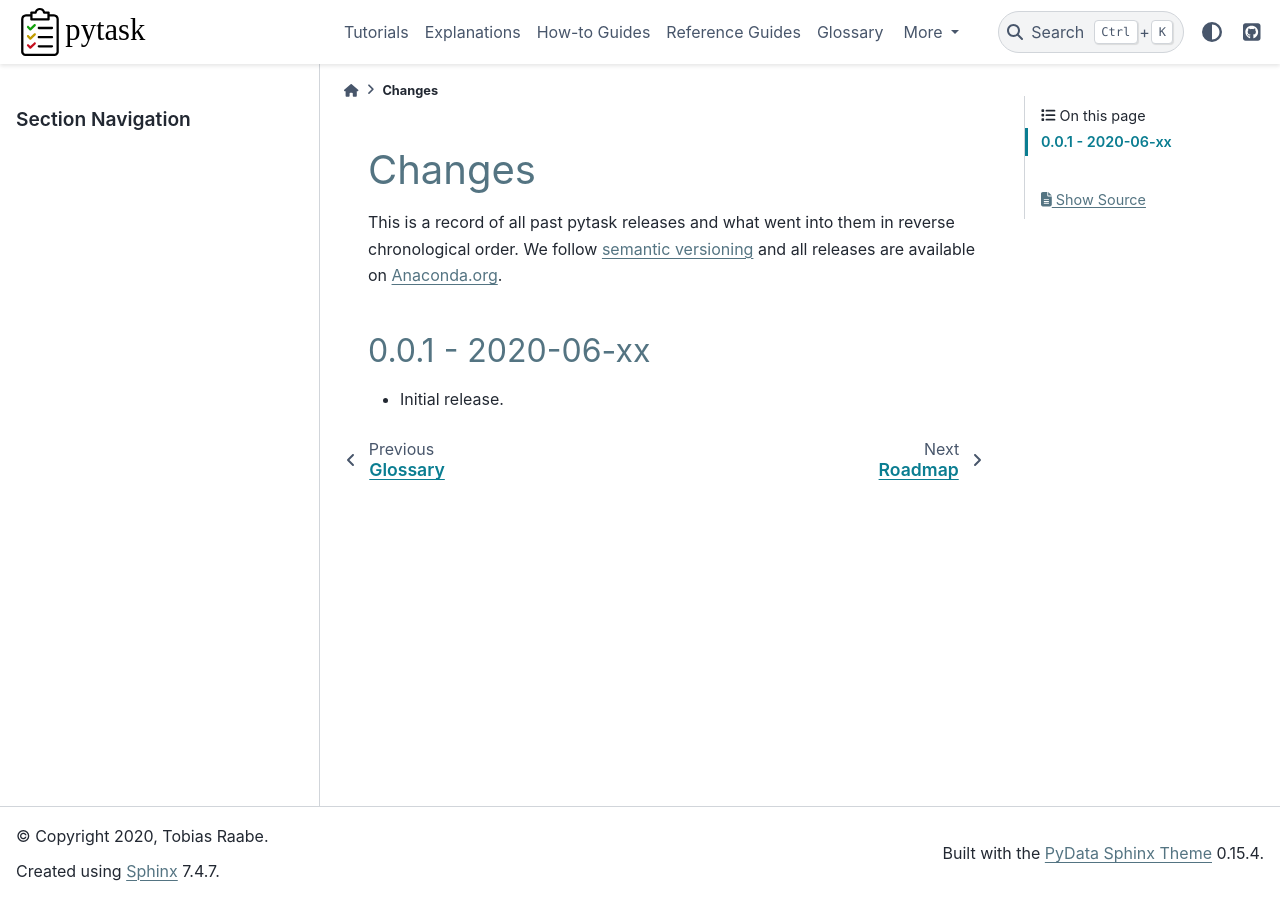
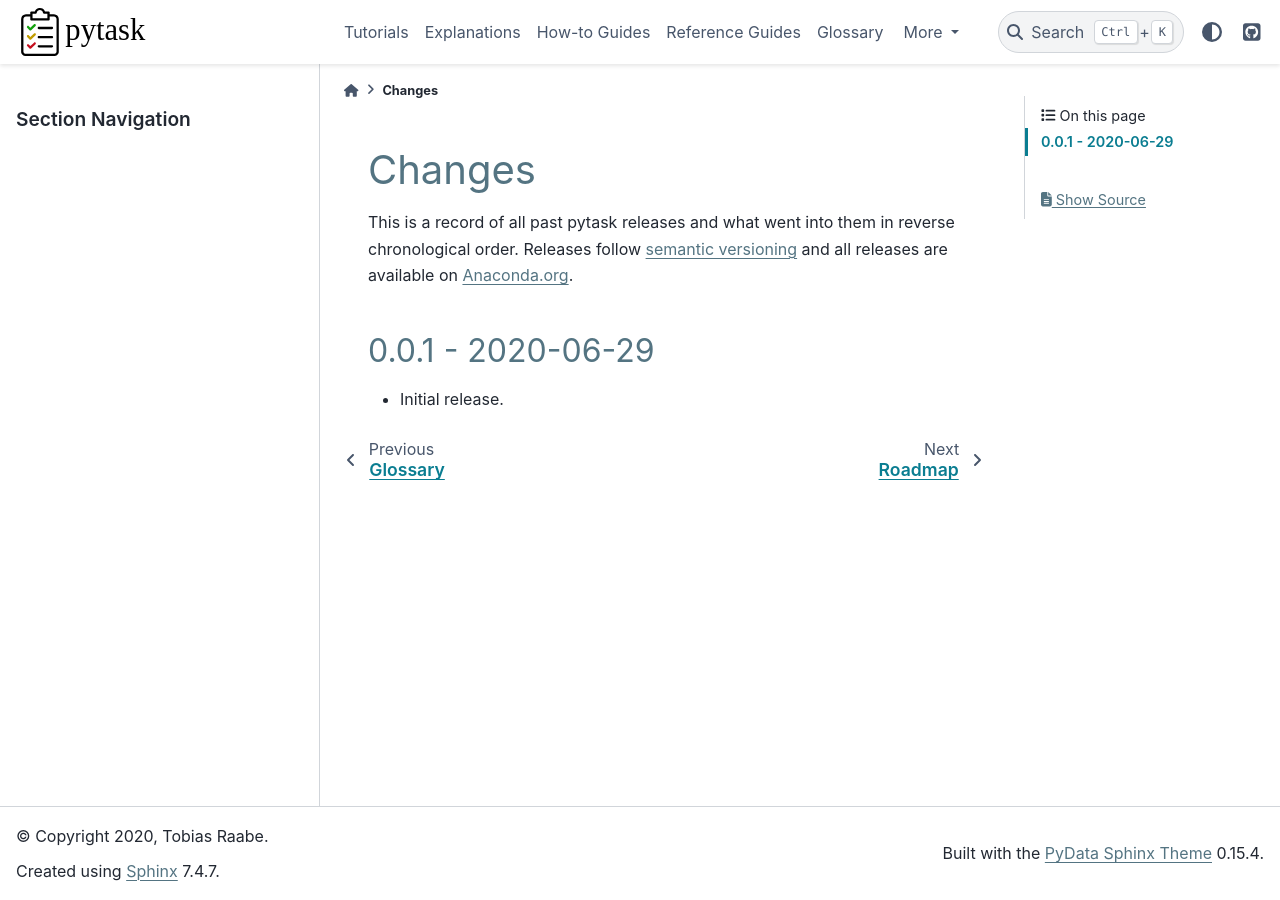
Before and after one commit to pytask-dev/pytask, a Sphinx documentation site: the page built from docs/changes.rst, in a window 1280 px wide. Built offline with Sphinx 7.4.7 and the PyData theme 0.15.4, drawn with Linux system fonts in a browser that asks for light colours.

Commit message:
Fix changes.

```diff
--- a/docs/changes.rst
+++ b/docs/changes.rst
@@ -2,11 +2,11 @@ Changes
 =======
 
 This is a record of all past pytask releases and what went into them in reverse
-chronological order. We follow `semantic versioning <https://semver.org/>`_ and all
-releases are available on `Anaconda.org <https://anaconda.org/pytask/pytask>`_.
+chronological order. Releases follow `semantic versioning <https://semver.org/>`_ and
+all releases are available on `Anaconda.org <https://anaconda.org/pytask/pytask>`_.
 
 
-0.0.1 - 2020-06-xx
+0.0.1 - 2020-06-29
 ------------------
 
 - Initial release.
```
